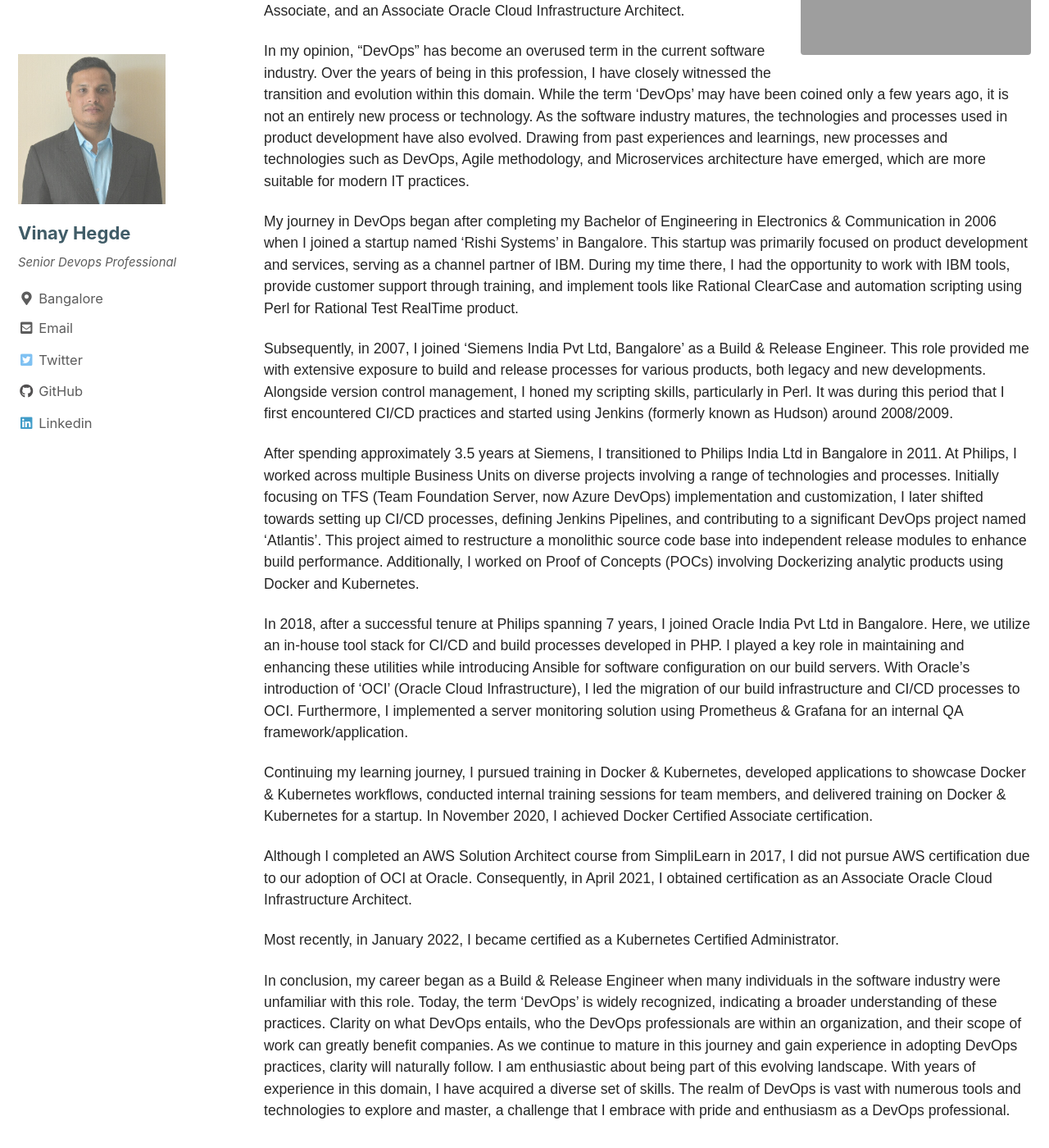
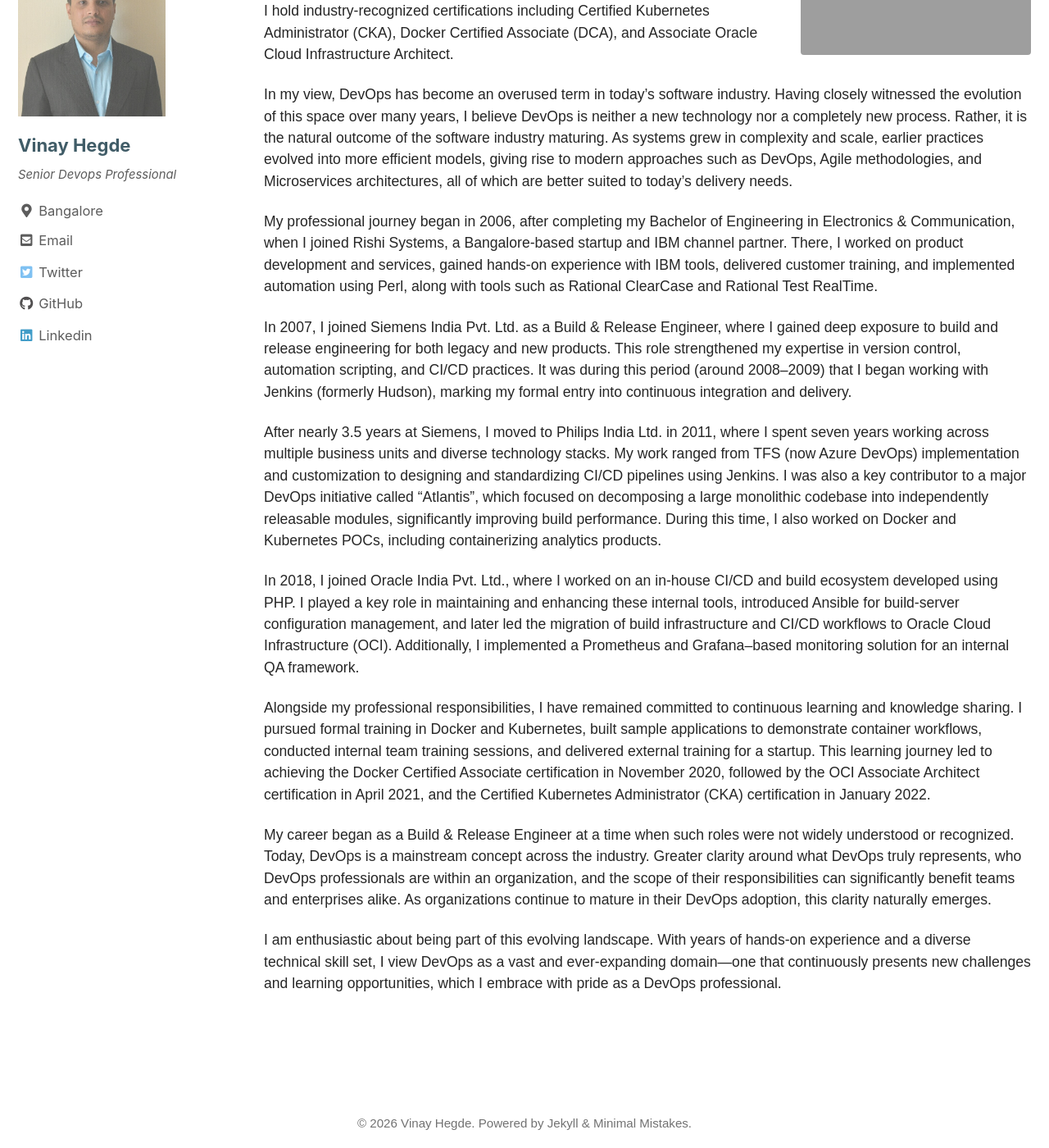
Before and after one commit to vinaydhegde/vinaydhegde.github.io, a Jekyll site: the page built from _pages/about.md, in a window 1280 px wide and 1400 px high, scrolled down 538 px. Shown: the whole window at 82% size. Built offline with Jekyll 4.4.1, drawn with Linux system fonts in a browser that asks for light colours; cached includes are drawn as plain includes; nearby versions of some CDN libraries; some of the changed text lies outside the part shown.

Commit message:
Revise about page for clarity and professionalism
Updated the about section to enhance clarity and professionalism, refining the language and structure throughout.

```diff
--- a/_pages/about.md
+++ b/_pages/about.md
@@ -13,27 +13,24 @@ date: April 18, 2021
   <img src="{{ site.url }}{{ site.baseurl }}/assets/images/vinay-hegde1.jpg" alt="">
 </figure>
 
-I have a total of 15 years of experience in the IT industry, specifically in DevOps. Throughout these 15 years, I have dedicated my work to the field of DevOps or related areas, and I am committed to continuing in this domain with the same passion and dedication for many more years.
+I bring 15 years of experience in the IT industry, with my career deeply rooted in DevOps and related engineering domains. Throughout these years, I have consistently worked in build, release, automation, CI/CD, cloud, and platform engineering roles, and I remain strongly committed to this domain with the same passion and dedication for the years ahead.
 
-I hold certifications as a Certified Kubernetes Administrator, Docker Certified Associate, and an Associate Oracle Cloud Infrastructure Architect.
+I hold industry-recognized certifications including Certified Kubernetes Administrator (CKA), Docker Certified Associate (DCA), and Associate Oracle Cloud Infrastructure Architect.
 
-In my opinion, "DevOps" has become an overused term in the current software industry. Over the years of being in this profession, I have closely witnessed the transition and evolution within this domain. While the term 'DevOps' may have been coined only a few years ago, it is not an entirely new process or technology. As the software industry matures, the technologies and processes used in product development have also evolved. Drawing from past experiences and learnings, new processes and technologies such as DevOps, Agile methodology, and Microservices architecture have emerged, which are more suitable for modern IT practices.
+In my view, DevOps has become an overused term in today’s software industry. Having closely witnessed the evolution of this space over many years, I believe DevOps is neither a new technology nor a completely new process. Rather, it is the natural outcome of the software industry maturing. As systems grew in complexity and scale, earlier practices evolved into more efficient models, giving rise to modern approaches such as DevOps, Agile methodologies, and Microservices architectures, all of which are better suited to today’s delivery needs.
 
-My journey in DevOps began after completing my Bachelor of Engineering in Electronics & Communication in 2006 when I joined a startup named 'Rishi Systems' in Bangalore. This startup was primarily focused on product development and services, serving as a channel partner of IBM. During my time there, I had the opportunity to work with IBM tools, provide customer support through training, and implement tools like Rational ClearCase and automation scripting using Perl for Rational Test RealTime product.
+My professional journey began in 2006, after completing my Bachelor of Engineering in Electronics & Communication, when I joined Rishi Systems, a Bangalore-based startup and IBM channel partner. There, I worked on product development and services, gained hands-on experience with IBM tools, delivered customer training, and implemented automation using Perl, along with tools such as Rational ClearCase and Rational Test RealTime.
 
-Subsequently, in 2007, I joined 'Siemens India Pvt Ltd, Bangalore' as a Build & Release Engineer. This role provided me with extensive exposure to build and release processes for various products, both legacy and new developments. Alongside version control management, I honed my scripting skills, particularly in Perl. It was during this period that I first encountered CI/CD practices and started using Jenkins (formerly known as Hudson) around 2008/2009.
+In 2007, I joined Siemens India Pvt. Ltd. as a Build & Release Engineer, where I gained deep exposure to build and release engineering for both legacy and new products. This role strengthened my expertise in version control, automation scripting, and CI/CD practices. It was during this period (around 2008–2009) that I began working with Jenkins (formerly Hudson), marking my formal entry into continuous integration and delivery.
 
-After spending approximately 3.5 years at Siemens, I transitioned to Philips India Ltd in Bangalore in 2011. At Philips, I worked across multiple Business Units on diverse projects involving a range of technologies and processes. Initially focusing on TFS (Team Foundation Server, now Azure DevOps) implementation and customization, I later shifted towards setting up CI/CD processes, defining Jenkins Pipelines, and contributing to a significant DevOps project named 'Atlantis'. This project aimed to restructure a monolithic source code base into independent release modules to enhance build performance. Additionally, I worked on Proof of Concepts (POCs) involving Dockerizing analytic products using Docker and Kubernetes.
+After nearly 3.5 years at Siemens, I moved to Philips India Ltd. in 2011, where I spent seven years working across multiple business units and diverse technology stacks. My work ranged from TFS (now Azure DevOps) implementation and customization to designing and standardizing CI/CD pipelines using Jenkins. I was also a key contributor to a major DevOps initiative called “Atlantis”, which focused on decomposing a large monolithic codebase into independently releasable modules, significantly improving build performance. During this time, I also worked on Docker and Kubernetes POCs, including containerizing analytics products.
 
-In 2018, after a successful tenure at Philips spanning 7 years, I joined Oracle India Pvt Ltd in Bangalore. Here, we utilize an in-house tool stack for CI/CD and build processes developed in PHP. I played a key role in maintaining and enhancing these utilities while introducing Ansible for software configuration on our build servers. With Oracle's introduction of 'OCI' (Oracle Cloud Infrastructure), I led the migration of our build infrastructure and CI/CD processes to OCI. Furthermore, I implemented a server monitoring solution using Prometheus & Grafana for an internal QA framework/application.
+In 2018, I joined Oracle India Pvt. Ltd., where I worked on an in-house CI/CD and build ecosystem developed using PHP. I played a key role in maintaining and enhancing these internal tools, introduced Ansible for build-server configuration management, and later led the migration of build infrastructure and CI/CD workflows to Oracle Cloud Infrastructure (OCI). Additionally, I implemented a Prometheus and Grafana–based monitoring solution for an internal QA framework.
 
-Continuing my learning journey, I pursued training in Docker & Kubernetes, developed applications to showcase Docker & Kubernetes workflows, conducted internal training sessions for team members, and delivered training on Docker & Kubernetes for a startup. In November 2020, I achieved Docker Certified Associate certification.
+Alongside my professional responsibilities, I have remained committed to continuous learning and knowledge sharing. I pursued formal training in Docker and Kubernetes, built sample applications to demonstrate container workflows, conducted internal team training sessions, and delivered external training for a startup. This learning journey led to achieving the Docker Certified Associate certification in November 2020, followed by the OCI Associate Architect certification in April 2021, and the Certified Kubernetes Administrator (CKA) certification in January 2022.
 
-Although I completed an AWS Solution Architect course from SimpliLearn in 2017, I did not pursue AWS certification due to our adoption of OCI at Oracle. Consequently, in April 2021, I obtained certification as an Associate Oracle Cloud Infrastructure Architect.
+My career began as a Build & Release Engineer at a time when such roles were not widely understood or recognized. Today, DevOps is a mainstream concept across the industry. Greater clarity around what DevOps truly represents, who DevOps professionals are within an organization, and the scope of their responsibilities can significantly benefit teams and enterprises alike. As organizations continue to mature in their DevOps adoption, this clarity naturally emerges.
 
-Most recently, in January 2022, I became certified as a Kubernetes Certified Administrator.
-
-In conclusion, my career began as a Build & Release Engineer when many individuals in the software industry were unfamiliar with this role. Today, the term 'DevOps' is widely recognized, indicating a broader understanding of these practices. Clarity on what DevOps entails, who the DevOps professionals are within an organization, and their scope of work can greatly benefit companies. As we continue to mature in this journey and gain experience in adopting DevOps practices, clarity will naturally follow. I am enthusiastic about being part of this evolving landscape. With years of experience in this domain, I have acquired a diverse set of skills. The realm of DevOps is vast with numerous tools and technologies to explore and master, a challenge that I embrace with pride and enthusiasm as a DevOps professional.
-
+I am enthusiastic about being part of this evolving landscape. With years of hands-on experience and a diverse technical skill set, I view DevOps as a vast and ever-expanding domain—one that continuously presents new challenges and learning opportunities, which I embrace with pride as a DevOps professional.
 
 {: .text-justify}
```
